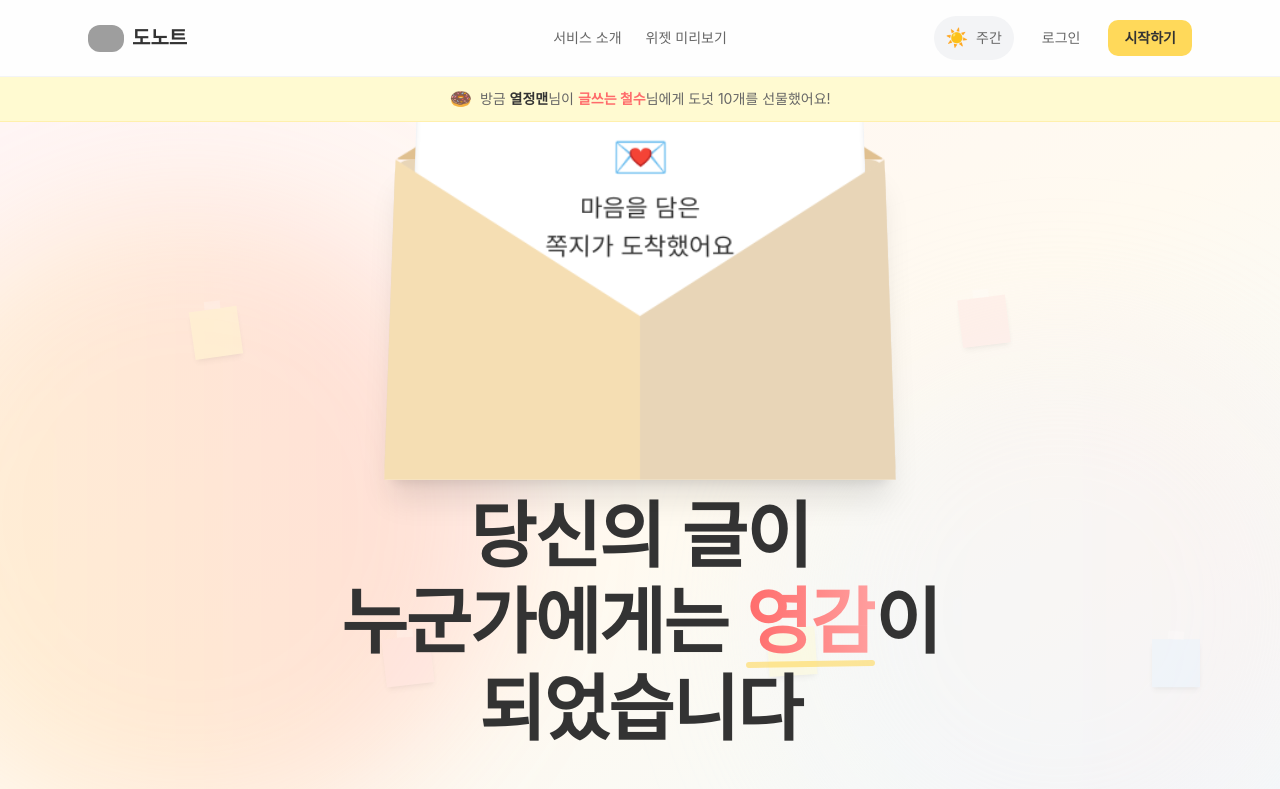
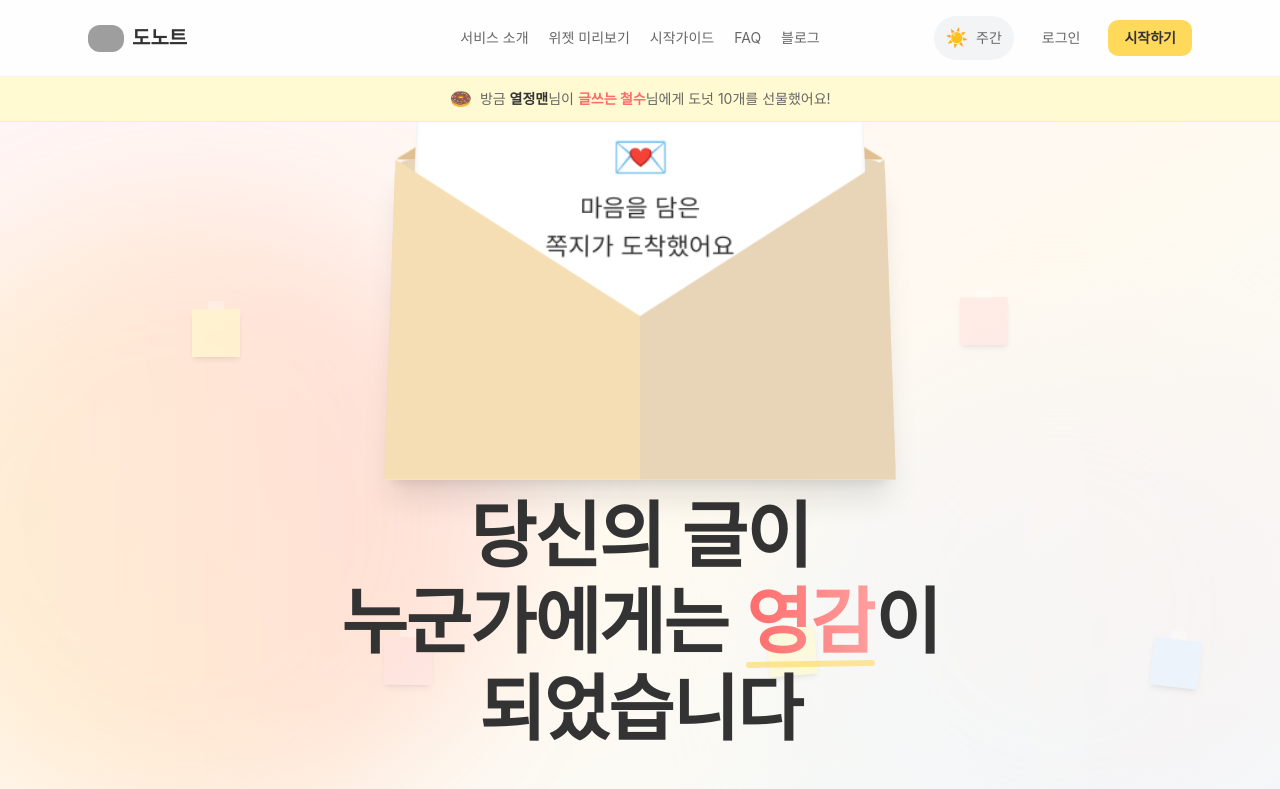
Before and after one commit to belltheone/DoNote, a Next.js app: page / in a window 1280 px wide. Shown: the top 789 px of the page. Built offline with nearby package versions, Linux system fonts and the light colour scheme; no server answers; grey boxes are pictures that could not be loaded; a web font is replaced by a local one.

Commit message:
feat: UI/UX 개선 Phase A-B - 헤더 메뉴 확장, 포스트잇 가시성, 대시보드 이모지 수정, 소셜링크 텍스트화

```diff
--- a/src/app/dashboard/page.tsx
+++ b/src/app/dashboard/page.tsx
@@ -57,12 +57,12 @@ export default function DashboardPage() {
 
     // 사용자 데이터 로드
     useEffect(() => {
-        if (!user?.id) {
-            setIsLoading(false);
-            return;
-        }
+        const loadData = async () => {
+            if (!user?.id) {
+                setIsLoading(false);
+                return;
+            }
 
-        const loadData = async () => {
             // 1. 크리에이터 프로필 조회
             const { data: creatorData } = await supabase
                 .from('creators')
@@ -317,7 +317,7 @@ export default function DashboardPage() {
                                         href={`/${handle}`}
                                         className="block w-full py-2 px-4 bg-[#FFD95A] rounded-lg text-center font-medium text-[#333] hover:bg-[#FFCE3A] transition-colors"
                                     >
-                                        👁️ 내 페이지 보기
+                                        🔗 내 페이지 보기
                                     </Link>
                                     <button
                                         onClick={() => {
@@ -335,7 +335,7 @@ export default function DashboardPage() {
                                     href="/onboarding"
                                     className="block w-full py-2 px-4 bg-[#FF6B6B] rounded-lg text-center font-medium text-white hover:bg-[#FF5252] transition-colors"
                                 >
-                                    🚀 프로필 만들기
+                                    프로필 만들기
                                 </Link>
                             )}
                             <Link
--- a/src/app/dashboard/settings/page.tsx
+++ b/src/app/dashboard/settings/page.tsx
@@ -298,14 +298,14 @@ export default function SettingsPage() {
 
                 <div className="space-y-4">
                     {[
-                        { key: 'github', label: 'GitHub', icon: '🐙', placeholder: 'https://github.com/username' },
-                        { key: 'blog', label: '블로그', icon: '📝', placeholder: 'https://blog.example.com' },
-                        { key: 'twitter', label: 'Twitter', icon: '🐦', placeholder: 'https://twitter.com/username' },
-                        { key: 'youtube', label: 'YouTube', icon: '📺', placeholder: 'https://youtube.com/@channel' },
-                        { key: 'instagram', label: 'Instagram', icon: '📷', placeholder: 'https://instagram.com/username' },
+                        { key: 'github', label: 'GitHub', placeholder: 'https://github.com/username' },
+                        { key: 'blog', label: '블로그', placeholder: 'https://blog.example.com' },
+                        { key: 'twitter', label: 'Twitter', placeholder: 'https://twitter.com/username' },
+                        { key: 'youtube', label: 'YouTube', placeholder: 'https://youtube.com/@channel' },
+                        { key: 'instagram', label: 'Instagram', placeholder: 'https://instagram.com/username' },
                     ].map((link) => (
                         <div key={link.key} className="flex items-center gap-2">
-                            <span className="text-xl w-8">{link.icon}</span>
+                            <span className="text-sm font-medium w-20 text-[#666] dark:text-gray-400">{link.label}</span>
                             <input
                                 type="url"
                                 value={socialLinks[link.key as keyof typeof socialLinks]}
--- a/src/app/page.tsx
+++ b/src/app/page.tsx
@@ -2,7 +2,7 @@
 // 랜딩페이지 - 도노트 메인 페이지 (고도화 버전)
 // 인터랙티브 스토리텔링 + 실시간 후원 티커
 
-import { motion, useScroll, useTransform } from "framer-motion";
+import { motion } from "framer-motion";
 import Link from "next/link";
 import { useState, useEffect, useRef } from "react";
 import { Header } from "@/components/layout/Header";
@@ -30,16 +30,9 @@ const staggerContainer = {
 
 export default function Home() {
   const containerRef = useRef<HTMLDivElement>(null);
-  const { scrollYProgress } = useScroll({ target: containerRef });
-
-  // 패럴랙스 효과
-  const envelopeY = useTransform(scrollYProgress, [0, 0.3], [0, -50]);
-  const envelopeRotate = useTransform(scrollYProgress, [0, 0.2], [0, -5]);
-  const envelopeScale = useTransform(scrollYProgress, [0, 0.2], [1, 0.95]);
 
   // 실시간 티커 상태
   const [currentDonation, setCurrentDonation] = useState(0);
-  const [isEnvelopeOpen, setIsEnvelopeOpen] = useState(false);
 
   // 실시간 티커 애니메이션
   useEffect(() => {
@@ -47,12 +40,6 @@ export default function Home() {
       setCurrentDonation(prev => (prev + 1) % liveDonations.length);
     }, 3000);
     return () => clearInterval(interval);
-  }, []);
-
-  // 봉투 열기 애니메이션
-  useEffect(() => {
-    const timer = setTimeout(() => setIsEnvelopeOpen(true), 1500);
-    return () => clearTimeout(timer);
   }, []);
 
   return (
@@ -110,14 +97,14 @@ export default function Home() {
           {[...Array(6)].map((_, i) => (
             <motion.div
               key={i}
-              className={`absolute w-12 h-12 shadow-md opacity-40 ${['bg-[#FFFACD]', 'bg-[#FFE4E1]', 'bg-[#E6F3FF]'][i % 3]}`}
+              className={`absolute w-12 h-12 shadow-md opacity-60 dark:opacity-30 ${['bg-[#FFFACD]', 'bg-[#FFE4E1]', 'bg-[#E6F3FF]'][i % 3]}`}
               style={{
                 left: `${15 + (i * 15)}%`,
                 top: `${20 + (i % 2) * 40}%`,
               }}
               animate={{
                 y: [0, 20, 0],
-                rotate: [Math.random() * -10, Math.random() * 10, Math.random() * -10]
+                rotate: [-(i * 2), i * 3, -(i * 2)]
               }}
               transition={{
                 duration: 4 + i,
@@ -287,8 +274,8 @@ export default function Home() {
               >
                 <div className="absolute -top-2 left-1/2 -translate-x-1/2 w-16 h-4 bg-white/70 rounded shadow-sm"></div>
                 <div className="text-4xl mb-4">{feature.emoji}</div>
-                <h3 className="text-xl font-bold mb-2 text-[#333] dark:text-white">{feature.title}</h3>
-                <p className="text-[#666] dark:text-gray-400 leading-relaxed">{feature.description}</p>
+                <h3 className="text-xl font-bold mb-2 text-[#333] dark:text-[#333]">{feature.title}</h3>
+                <p className="text-[#666] dark:text-[#444] leading-relaxed">{feature.description}</p>
               </motion.div>
             ))}
           </div>
--- a/src/components/layout/Header.tsx
+++ b/src/components/layout/Header.tsx
@@ -62,12 +62,21 @@ export function Header() {
                     </Link>
 
                     {/* 네비게이션 - 중앙 정렬 */}
-                    <nav className="hidden md:flex items-center gap-6 absolute left-1/2 -translate-x-1/2">
+                    <nav className="hidden md:flex items-center gap-5 absolute left-1/2 -translate-x-1/2">
                         <Link href="/about" className="text-[#666] dark:text-gray-400 hover:text-[#333] dark:hover:text-white transition-colors text-sm">
                             서비스 소개
                         </Link>
                         <Link href="/widget" className="text-[#666] dark:text-gray-400 hover:text-[#333] dark:hover:text-white transition-colors text-sm">
                             위젯 미리보기
+                        </Link>
+                        <Link href="/guide" className="text-[#666] dark:text-gray-400 hover:text-[#333] dark:hover:text-white transition-colors text-sm">
+                            시작가이드
+                        </Link>
+                        <Link href="/faq" className="text-[#666] dark:text-gray-400 hover:text-[#333] dark:hover:text-white transition-colors text-sm">
+                            FAQ
+                        </Link>
+                        <Link href="/blog" className="text-[#666] dark:text-gray-400 hover:text-[#333] dark:hover:text-white transition-colors text-sm">
+                            블로그
                         </Link>
                     </nav>
 
```
